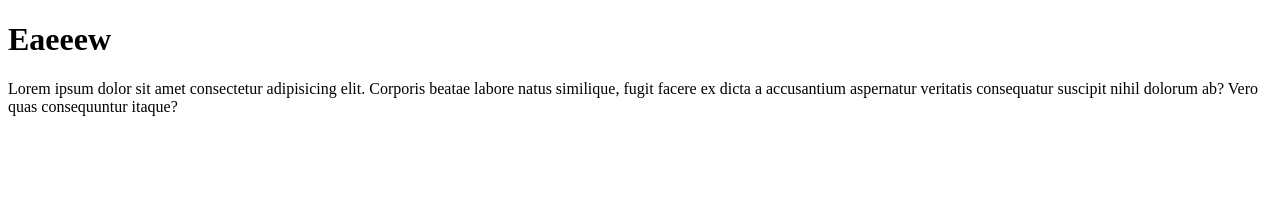
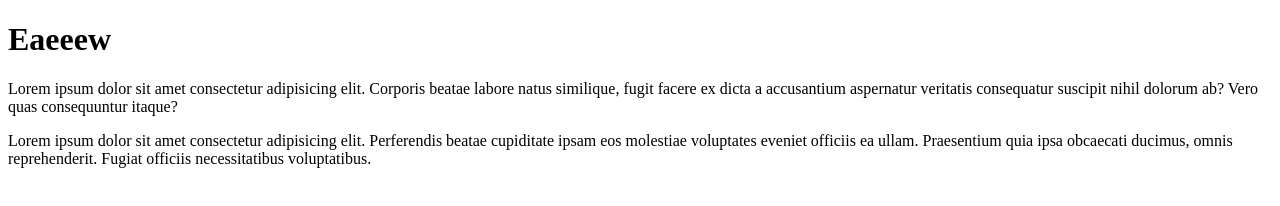
Before and after one commit to WentonyCapuleto/Projetos-2020, a plain HTML site: page site-exemplo/index.html in a window 1280 px wide. Drawn offline with Linux system fonts and the light colour scheme.

Commit message:
Add outro paragreafo

```diff
--- a/site-exemplo/index.html
+++ b/site-exemplo/index.html
@@ -8,5 +8,6 @@
 <body>
     <h1>Eaeeew</h1>
     <p>Lorem ipsum dolor sit amet consectetur adipisicing elit. Corporis beatae labore natus similique, fugit facere ex dicta a accusantium aspernatur veritatis consequatur suscipit nihil dolorum ab? Vero quas consequuntur itaque?</p>
+    <p>Lorem ipsum dolor sit amet consectetur adipisicing elit. Perferendis beatae cupiditate ipsam eos molestiae voluptates eveniet officiis ea ullam. Praesentium quia ipsa obcaecati ducimus, omnis reprehenderit. Fugiat officiis necessitatibus voluptatibus.</p>
 </body>
 </html>
```
